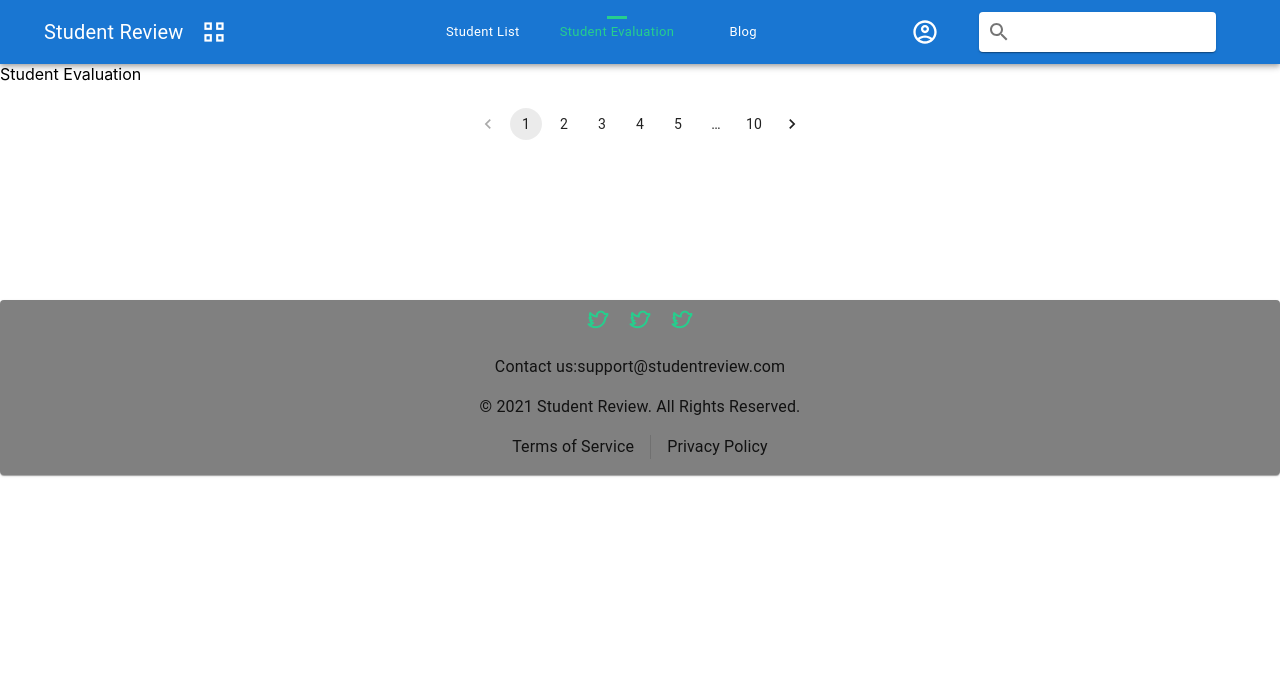
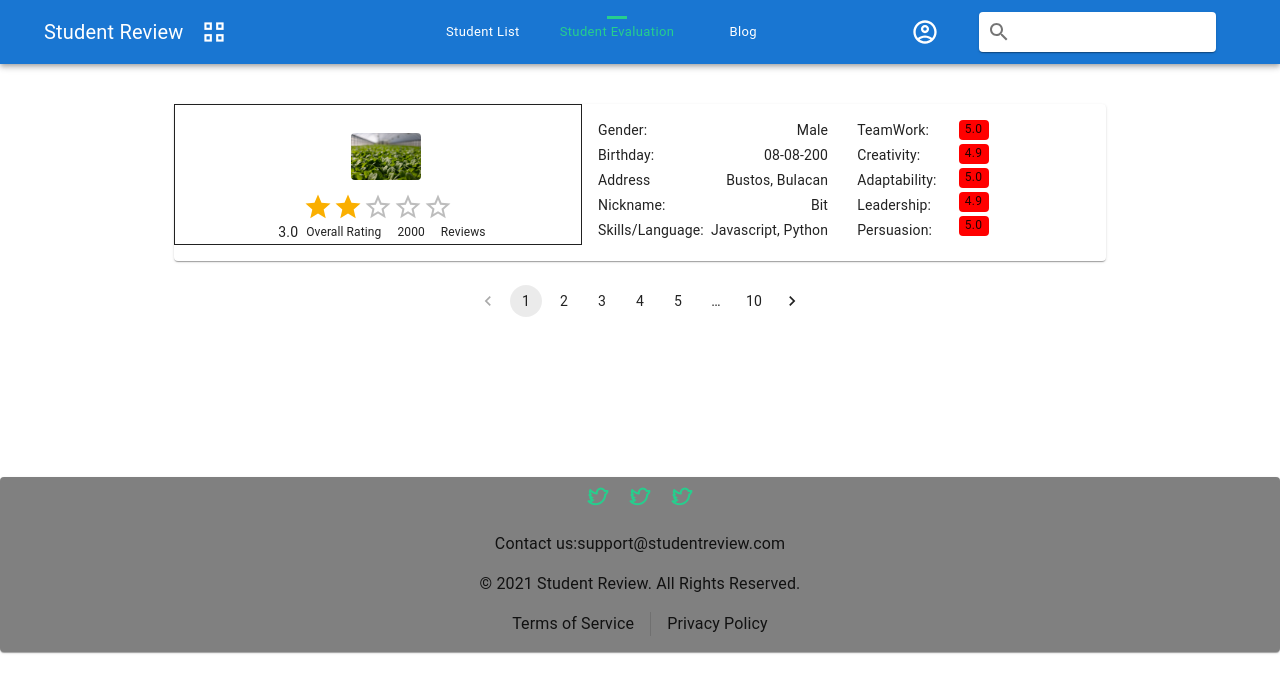
Before and after one commit to vincedaniel08/School-Midterm, a React (Create React App) app: page /evaluation in a window 1280 px wide. Both pictures are taken after a click on the tab "Student Evaluation". Shown: the top 692 px of the page. Built offline with nearby package versions, Linux system fonts and the light colour scheme.

Commit message:
student evaluation

```diff
--- a/src/components/StudentEvaluation.js
+++ b/src/components/StudentEvaluation.js
@@ -1,11 +1,152 @@
-import React from 'react'
-import { Box } from '@mui/system'
-import { Pagination, } from '@mui/material'
+import React, { useState } from "react";
+import { Box } from "@mui/system";
+import {
+  Pagination,
+  Grid,
+  Paper,
+  ButtonBase,
+  Typography,
+  Rating,
+} from "@mui/material";
+import { styled } from "@mui/material/styles";
+import exampleimage from "../assets/image/loginBg.jpg";
+import style from "../style/studentEvaluation";
+
+const Img = styled("img")({
+  margin: "auto",
+  display: "block",
+  maxWidth: "100%",
+  maxHeight: "100%",
+});
+
 export default function StudentEvaluation() {
-    return (
-        <Box>
-            Student Evaluation
-            <Pagination count={10} sx={{display:"flex",justifyContent:"center",my:3,}}/>
-        </Box>
-    )
+  const [value] = useState(2);
+  return (
+    <Box>
+      <Box sx={{ width: "100%", }}>
+        <Grid
+          container
+          direction="row"
+          justifyContent="center"
+          alignItems="center"
+          rowSpacing={4}
+          spacing={6}
+          sx={{ my: 1 }}
+        >
+          <Grid item>
+            <Paper sx={style.paper}>
+              <Grid container spacing={2} >
+                <Grid
+                  item
+                  xs
+                  container
+                  sx={{ border: 1, width: "100%", }}
+                  direction="column"
+                  alignItems="center"
+                  justifyContent="center"
+                >
+                  <ButtonBase sx={{ width: 70, height: 70 }}>
+                    <Img
+                      alt="complex"
+                      src={exampleimage}
+                      sx={{ borderRadius: 1 }}
+                    />
+                  </ButtonBase>
+                  <Rating value={value} readOnly sx={style.rating} />
+                  <Box sx={style.boxLeftProfile}>
+                    <Typography sx={style.leftProfileValue}>3.0</Typography>
+                    <Typography sx={style.leftProfileTypography}>
+                      Overall Rating
+                    </Typography>
+                    <Typography sx={style.leftProfileTypography}>
+                      2000
+                    </Typography>
+                    <Typography sx={style.leftProfileTypography}>
+                      Reviews
+                    </Typography>
+                  </Box>
+                </Grid>
+                <Grid item xs={12}  sm container  >
+                <Grid item xs container direction="column" spacing={10}>
+                    <Grid item xs>
+                      <Typography variant="body2" gutterBottom>
+                        Gender:
+                      </Typography>
+                      <Typography variant="body2" gutterBottom>
+                        Birthday:
+                      </Typography>
+                      <Typography variant="body2" gutterBottom>
+                        Address
+                      </Typography>
+                      <Typography variant="body2" gutterBottom>
+                        Nickname:
+                      </Typography>
+                      <Typography variant="body2" gutterBottom>
+                        Skills/Language:
+                      </Typography>
+                    </Grid>
+                  </Grid>
+
+                  <Grid item xs container direction="column" spacing={1} sx={{width:500,textAlign:{xs:"center",md:"right"},alignItems: "center"}}>
+                    <Grid item xs >
+                      <Typography variant="body2" gutterBottom  sx={{fontSize:{xs:15,md:14}}}>
+                        Male
+                      </Typography>
+                      <Typography  variant="body2" gutterBottom sx={{fontSize:{xs:14,md:14}}}>
+                        08-08-200
+                      </Typography>
+                      <Typography  variant="body2" gutterBottom sx={{fontSize:{xs:12.5,md:14}}}>
+                        Bustos, Bulacan
+                      </Typography>
+                      <Typography  variant="body2" gutterBottom sx={{fontSize:{xs:14,md:14}}}>
+                        Bit
+                      </Typography>
+                      <Typography  variant="body2" gutterBottom sx={{fontSize:{xs:13,md:14}}}>
+                        Javascript, Python
+                      </Typography>
+                    </Grid>
+                  </Grid>
+
+                  <Grid item xs container direction="column" spacing={2} sx={{textAlign:"left",alignItems: "center"}}>
+                    <Grid item xs >
+                      <Typography variant="body2" gutterBottom >
+                        TeamWork:
+                      </Typography>
+                      <Typography  variant="body2" gutterBottom>
+                        Creativity:
+                      </Typography>
+                      <Typography  variant="body2" gutterBottom>
+                        Adaptability:
+                      </Typography>
+                      <Typography  variant="body2" gutterBottom>
+                        Leadership:
+                      </Typography>
+                      <Typography  variant="body2" gutterBottom>
+                        Persuasion:
+                      </Typography>
+                    </Grid>
+                  </Grid>
+
+                  <Grid item xs container direction="column" spacing={1} sx={{textAlign:"center",alignItems: "left",justifyContent: "left",maxWidth:50,}}>
+                  <Grid item xs >
+                      <Box sx={style.boxRightScore}><Typography color="textPrimary" variant="caption">5.0</Typography></Box>
+                      <Box sx={style.boxRightScore}><Typography color="textPrimary" variant="caption">4.9</Typography></Box>
+                      <Box sx={style.boxRightScore}><Typography color="textPrimary" variant="caption">5.0</Typography></Box>
+                      <Box sx={style.boxRightScore}><Typography color="textPrimary" variant="caption">4.9</Typography></Box>
+                      <Box sx={style.boxRightScore}><Typography color="textPrimary" variant="caption">5.0</Typography></Box>
+
+                  </Grid>
+                  </Grid>
+                </Grid>
+              </Grid>
+            </Paper>
+          </Grid>
+        </Grid>
+      </Box>
+      <Pagination
+        count={10}
+        sx={{ display: "flex", justifyContent: "center", my: 3 }}
+      />
+    </Box>
+  );
 }
--- a/src/style/studentEvaluation.js
+++ b/src/style/studentEvaluation.js
@@ -20,7 +20,7 @@ const style = {
 
   boxFilter: {
     mt: 7,
-    mb:2,
+    mb: 2,
     display: "flex",
     alignItems: "center",
     justifyContent: "right",
@@ -28,15 +28,15 @@ const style = {
   boxFilterTypog: {
     fontSize: 14,
   },
-  boxCategory:{
+  boxCategory: {
     display: "flex",
-    flexDirection:"row",
+    flexDirection: "row",
     alignItems: "right",
     justifyContent: "right",
-    ml:{
-      xs:0,
-      md:10
-    }
+    ml: {
+      xs: 0,
+      md: 10,
+    },
   },
   select: {
     height: 30,
@@ -48,29 +48,98 @@ const style = {
     mx: 2,
   },
   paper: {
-    p: 2,
-    margin: "auto",
-    maxWidth: 500,
-    flexGrow: 2,
+    p: 2, margin: 'auto', width:{xs:330,md:900},flexGrow: 1
+
   },
-  listText:{
+  listText: {
     fontSize: {
-      xs:13,
-      sm:14,
-      md:15
-  },
+      xs: 13,
+      sm: 14,
+      md: 15,
+    },
 
-  fontWeight: "medium",
-  letterSpacing: 0,
-  mr:5
+    fontWeight: "medium",
+    letterSpacing: 0,
+    mr: 5,
   },
   rating: {
     fontSize: {
-      xs:10,
-      sm:15,
-      md:20
+      xs: 10,
+      sm: 15,
+      md: 30,
+    },
+    mr: 2,
   },
-    mr: 2,
+  boxLeftProfile:{
+      display:"flex",
+      width:250,
+      alignItems: "center",
+      justifyContent: "center",
+      textAlign:"center"
+  },
+  leftProfileValue: {
+    fontSize: {
+      xs: 10,
+      sm: 11,
+      md: 14,
+    },
+
+  },
+  leftProfileTypography: {
+    fontSize: {
+      xs: 9,
+      sm: 10,
+      md: 12,
+    },
+    mx:1
+
+  },
+  boxRightProfile:{
+    display:"block",
+    width:700,
+    alignItems: "center",
+    justifyContent: "center",
+    textAlign:"center",
+    border:1
+},
+    rightBoxProfileName:{
+        display:"flex",
+        justifyContent: "left",
+        alignItems: "center",
+        textAlign:"left",
+        border:1,
+        mx:10
+
+    },
+  rightProfileName:{
+
+    fontSize: {
+        xs: 15,
+        sm: 17,
+        md: 20,
+      },
+      mr:1,
+  },
+  rightProfileDetails:{
+
+    fontSize: {
+        xs: 11,
+        sm: 13,
+        md: 15,
+      },
+      mr:1,
+  },
+  boxRightScore:{
+      display:"flex",
+    alignItems: "center",
+    justifyContent: "center",
+    textAlign:"center",
+    backgroundColor:"red",
+    borderRadius:1,
+    mb:.5,
+
+    height:20,
+    width:30
   },
 };
 
```
Also changed, not shown: src/style/studentList.js (added, +77 -0 lines).
